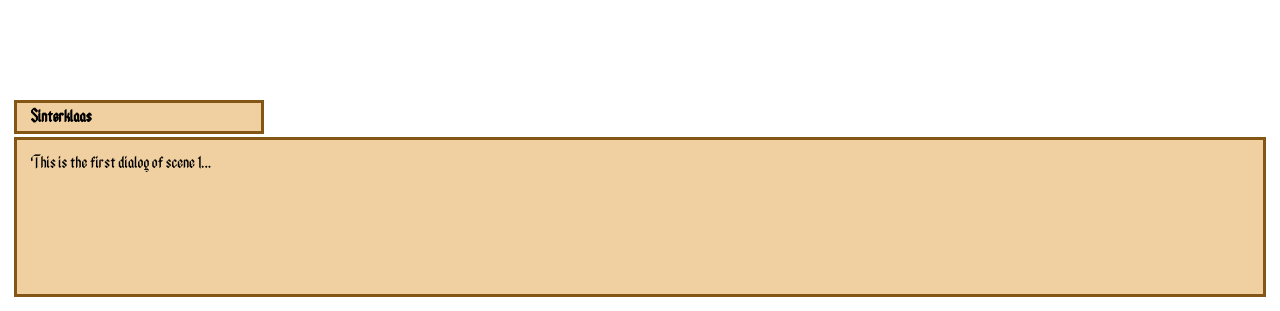
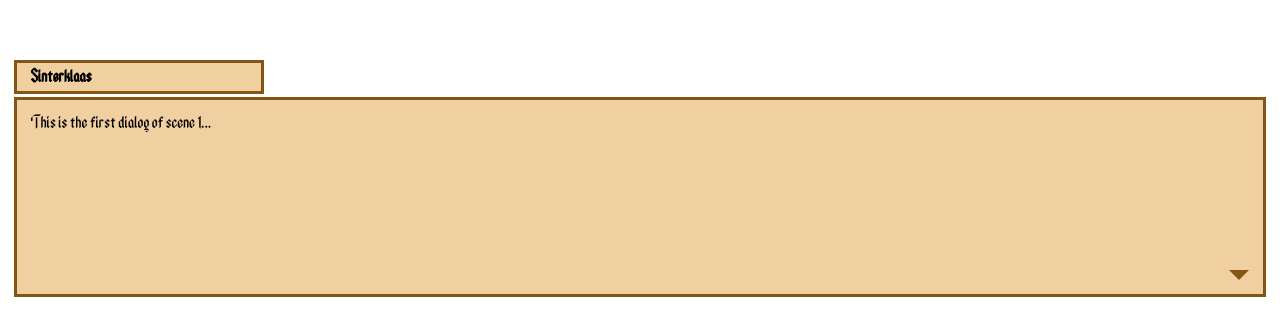
Before and after one commit to justinsumma/sinter-code-app, an Angular app: page / in a window 1280 px wide. Shown: the part 489-800 px from the top of the page. Built offline with nearby package versions, Linux system fonts and the light colour scheme.

Commit message:
Add moving arrow to dialog

```diff
--- a/src/app/_components/dialog-box/dialog-box.component.css
+++ b/src/app/_components/dialog-box/dialog-box.component.css
@@ -1,5 +1,6 @@
 .dialog-box {
     display: flex;
+
     flex-direction: column;
     gap: 3px;
 }
@@ -17,12 +18,25 @@
 }
 
 .dialog {
+    position: relative;
     padding: 14px;
     width: 100%;
-    height: 20vh;
+    height: 200px;
     border: solid 3px #845615;
     box-sizing: border-box;
     background-color: #F0CFA0;
+}
+
+.dialog-arrow {
+    position: absolute;
+    bottom: 14px;
+    right: 14px;
+    animation: updown 1s linear infinite;
+    width: 0;
+    height: 0;
+    border-left: 10px solid transparent;
+    border-right: 10px solid transparent;
+    border-top: 10px solid #845615;
 }
 
 p {
@@ -34,3 +48,13 @@ p {
         width: 20%;
     }
 }
+
+@keyframes updown {
+    0%, 100% {
+        bottom: 14px;
+    }
+
+    50% {
+        bottom: 24px;
+    }
+}
--- a/src/app/_components/dialog-box/dialog-box.component.html
+++ b/src/app/_components/dialog-box/dialog-box.component.html
@@ -4,5 +4,6 @@
     </div>
     <div class="dialog">
         <p>{{ dialog }}</p>
+        <div class="dialog-arrow"></div>
     </div>
 </div>
```
